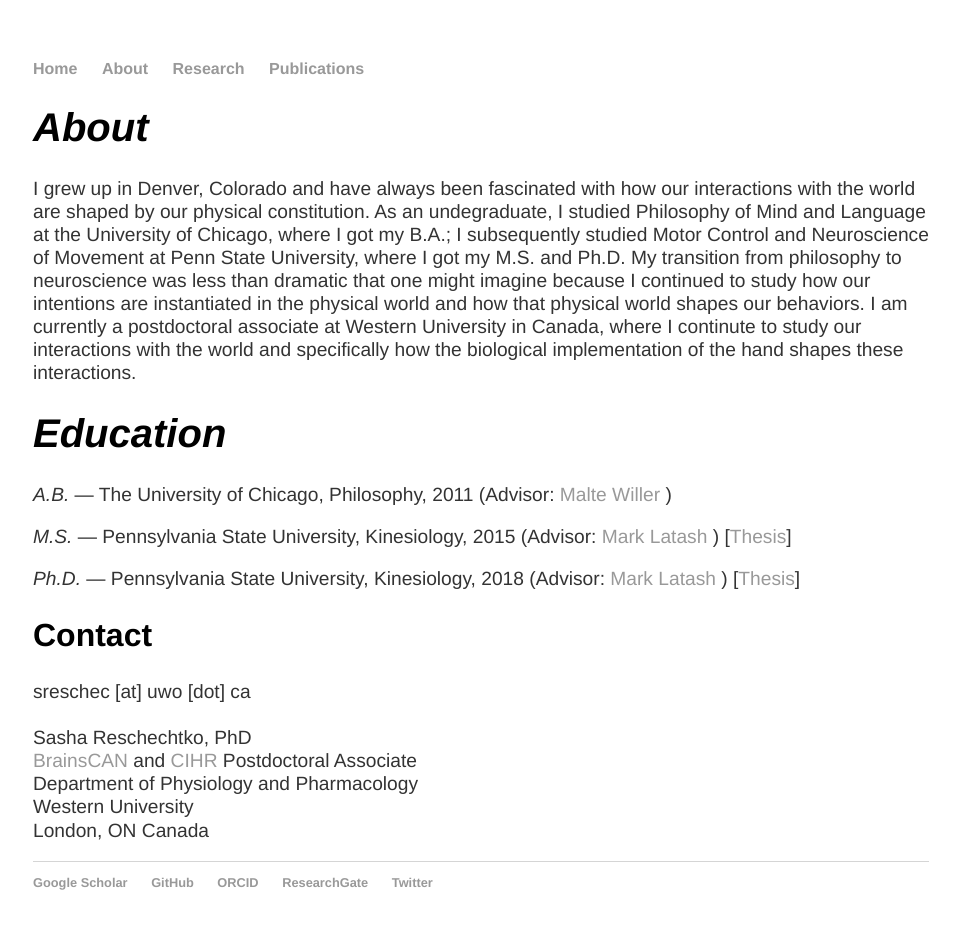
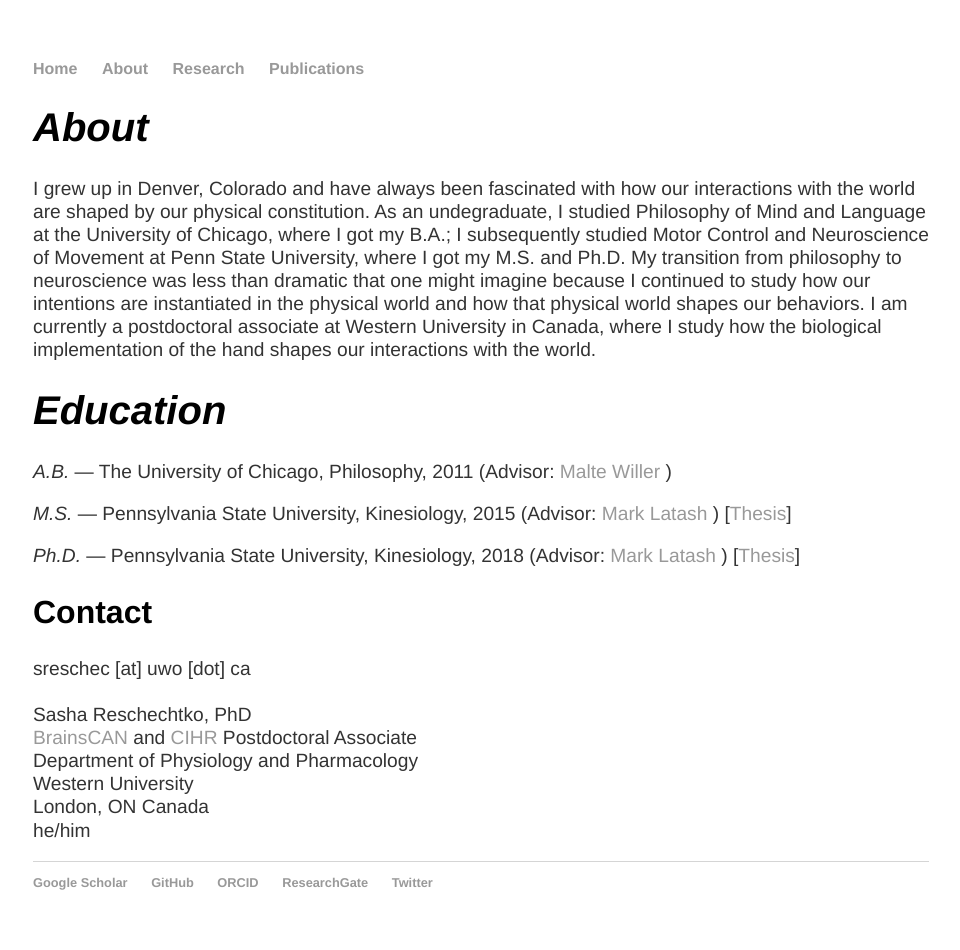
Before and after one commit to sreschechtko/sreschechtko.github.io, a Jekyll site: the page built from about.html, in a window 1280 px wide. Shown: the whole page, without its empty margins (159-1119 px from the left). Built offline with Jekyll 4.4.1, drawn with Linux system fonts in a browser that asks for light colours.

Commit message:
Update about.html

```diff
--- a/about.html
+++ b/about.html
@@ -4,7 +4,7 @@
 ---
 <div class="blurb">
 	<h1>About</h1>
-  <p>I grew up in Denver, Colorado and have always been fascinated with how our interactions with the world are shaped by our physical constitution. As an undegraduate, I studied Philosophy of Mind and Language at the University of Chicago, where I got my B.A.; I subsequently studied Motor Control and Neuroscience of Movement at Penn State University, where I got my M.S. and Ph.D. My transition from philosophy to neuroscience was less than dramatic that one might imagine because I continued to study how our intentions are instantiated in the physical world and how that physical world shapes our behaviors. I am currently a postdoctoral associate at Western University in Canada, where I continute to study our interactions with the world and specifically how the biological implementation of the hand shapes these interactions.</p>
+  <p>I grew up in Denver, Colorado and have always been fascinated with how our interactions with the world are shaped by our physical constitution. As an undegraduate, I studied Philosophy of Mind and Language at the University of Chicago, where I got my B.A.; I subsequently studied Motor Control and Neuroscience of Movement at Penn State University, where I got my M.S. and Ph.D. My transition from philosophy to neuroscience was less than dramatic that one might imagine because I continued to study how our intentions are instantiated in the physical world and how that physical world shapes our behaviors. I am currently a postdoctoral associate at Western University in Canada, where I study how the biological implementation of the hand shapes our interactions with the world.</p>
 	<p></p>
 	<h1>Education</h1>
 	<p><i>A.B.</i> — The University of Chicago, Philosophy, 2011 (Advisor: <a href = "http://maltewiller.net" target = "_blank"> Malte Willer </a>)</p>
@@ -13,5 +13,5 @@
 	<p></p>
 	<p></p>
 	<h2>Contact</h2>
-	<p>sreschec [at] uwo [dot] ca <br><br> Sasha Reschechtko, PhD <br> <a href = "https://brainscan.uwo.ca" target = "_blank">BrainsCAN</a> and <a href = "https://cihr-irsc.gc.ca/" target = "_blank">CIHR</a>  Postdoctoral Associate <br> Department of Physiology and Pharmacology <br> Western University <br>London, ON Canada</p>
+	<p>sreschec [at] uwo [dot] ca <br><br> Sasha Reschechtko, PhD <br> <a href = "https://brainscan.uwo.ca" target = "_blank">BrainsCAN</a> and <a href = "https://cihr-irsc.gc.ca/" target = "_blank">CIHR</a>  Postdoctoral Associate <br> Department of Physiology and Pharmacology <br> Western University <br>London, ON Canada <br> he/him</p>
 </div></.blurb>
```
